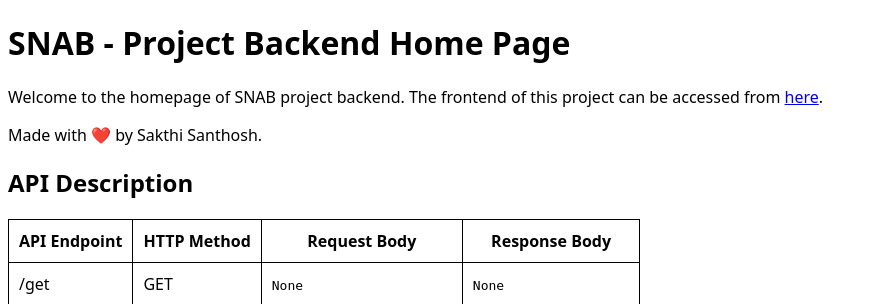
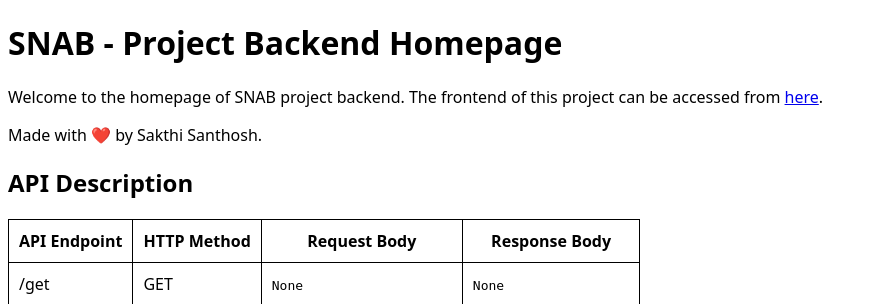
Before and after one commit to sakthisanthosh010303/iamneo-backend, a Flask app: page / in a window 1280 px wide. Shown: the top 304 px of the page, without its empty margins (0-877 px from the left). Run offline with Flask 2, Linux system fonts and the light colour scheme.

Commit message:
fix typo

```diff
--- a/templates/index.html
+++ b/templates/index.html
@@ -1,7 +1,7 @@
 <!doctype html>
 <html lang="en">
   <head>
-    <title>SNAB - Home Page</title>
+    <title>SNAB - Homepage</title>
     <meta name="viewport" content="width=device-width, initial-scale=1.0">
     <link rel="icon" type="image/x-icon" href="{{ url_for('static', filename='favicon.ico') }}">
   </head>
@@ -16,7 +16,7 @@
     }
   </style>
   <body>
-    <h1>SNAB - Project Backend Home Page</h1>
+    <h1>SNAB - Project Backend Homepage</h1>
     <p>
       Welcome to the homepage of SNAB project backend. The frontend of this
       project can be accessed from
```
